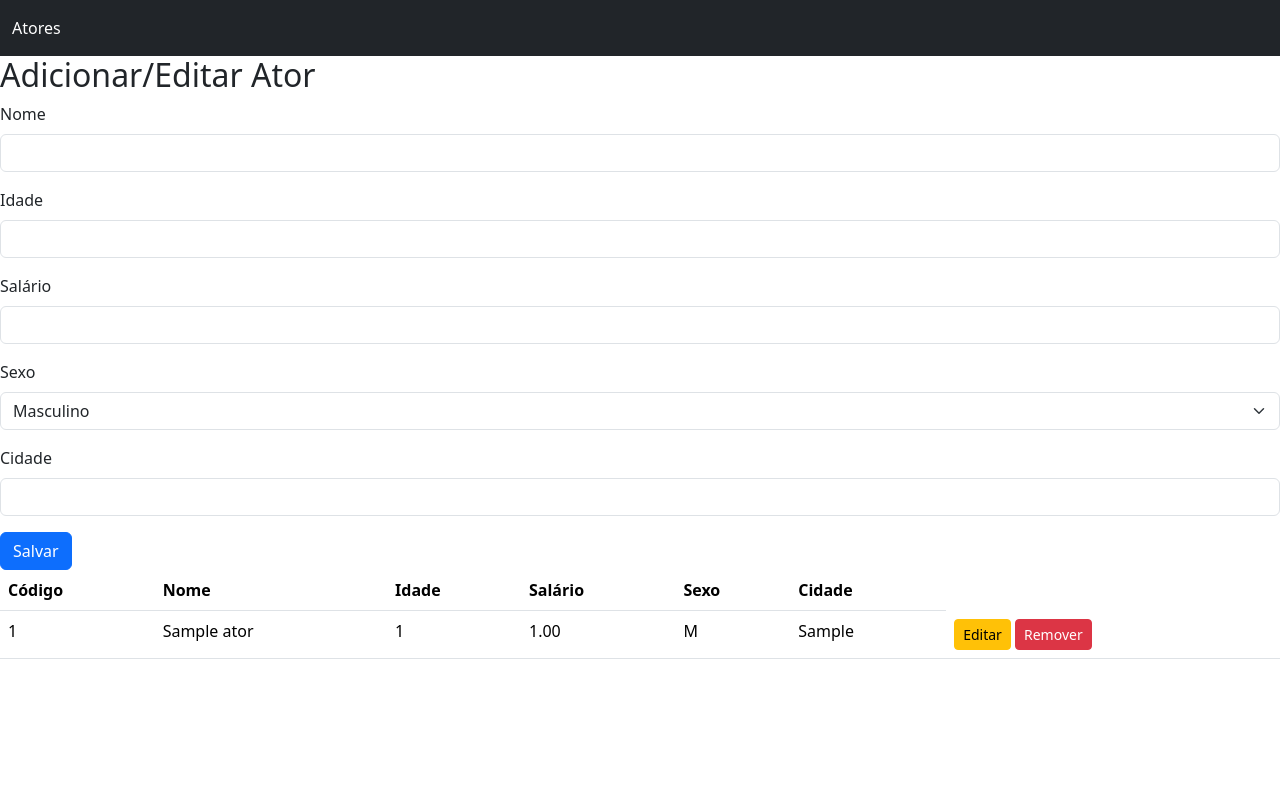
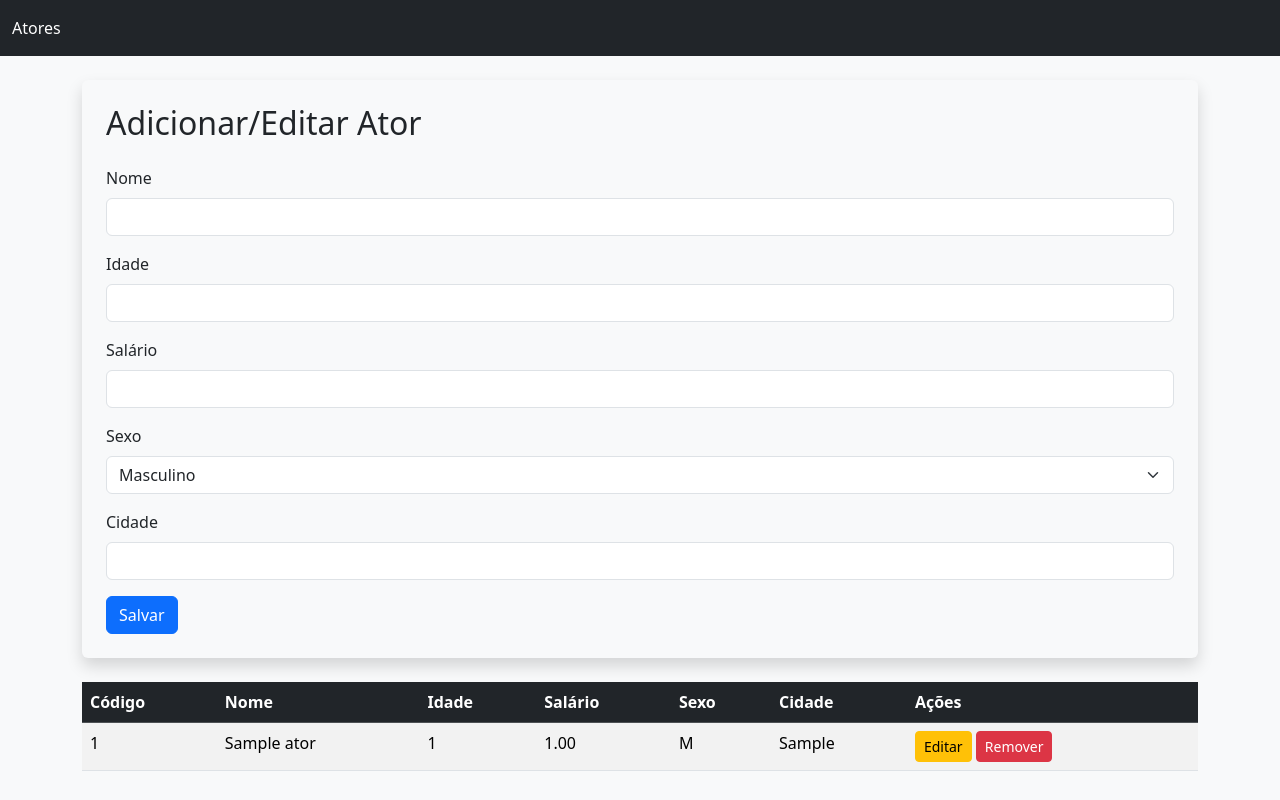
Before and after one commit to JulioCesarCandidoMarquezin/prova-servidor, a PHP site: page / in a window 1280 px wide. Run offline with PHP 8.4, Linux system fonts and the light colour scheme; tables that the repository leaves empty hold one stand-in row (values such as "Sample post"); data that the repository does not hold is empty.

Commit message:
Estilizados os componentes e a página

```diff
--- a/components/form.php
+++ b/components/form.php
@@ -1,5 +1,5 @@
-<form action="servidor.php" method="POST" onsubmit="return validar_formulario()">
-    <h2>Adicionar/Editar Ator</h2>
+<form action="servidor.php" method="POST" onsubmit="return validar_formulario()" class="p-4 bg-light rounded shadow">
+    <h2 class="mb-4">Adicionar/Editar Ator</h2>
 
     <input type="hidden" name="codigo" id="codigo" value="">
     <input type="hidden" name="acao" id="acao" value="criar">
--- a/components/header.php
+++ b/components/header.php
@@ -1,8 +1,8 @@
 <header>
-    <nav class="navbar navbar-expand-sm bg-light sticky-top bg-dark" data-bs-theme="dark">
+    <nav class="navbar navbar-expand-sm bg-dark text-white sticky-top">
         <div class="container-fluid">
             <span class="navbar-text">
-                <a href="#" class="link-underline link-underline-opacity-0">Atores</a>
+                <a href="#" class="link-underline link-underline-opacity-0 text-white">Atores</a>
             </span>
         </div>
     </nav>
--- a/components/table.php
+++ b/components/table.php
@@ -1,6 +1,6 @@
-<div class="table-responsive">
-    <table class="table">
-        <thead>
+<div class="table-responsive mt-4">
+    <table class="table table-striped table-hover">
+        <thead class="table-dark">
             <tr>
                 <th>Código</th>
                 <th>Nome</th>
@@ -8,6 +8,7 @@
                 <th>Salário</th>
                 <th>Sexo</th>
                 <th>Cidade</th>
+                <th>Ações</th>
             </tr>
         </thead>
         <tbody>
--- a/index.php
+++ b/index.php
@@ -7,13 +7,13 @@
     <link href="https://cdn.jsdelivr.net/npm/bootstrap@5.3.3/dist/css/bootstrap.min.css" rel="stylesheet" integrity="sha384-QWTKZyjpPEjISv5WaRU9OFeRpok6YctnYmDr5pNlyT2bRjXh0JMhjY6hW+ALEwIH" crossorigin="anonymous">
     <title>Atores</title>
 </head>
-<body>
+<body class="bg-light">
     <?php
     include_once(__DIR__ . '/database/cler.php');
     include (__DIR__ . '/components/header.php');
     ?>
 
-    <main>
+    <main class="container mt-4">
         <?php
         include (__DIR__ . '/components/form.php');
         include (__DIR__ . '/components/table.php');
```
